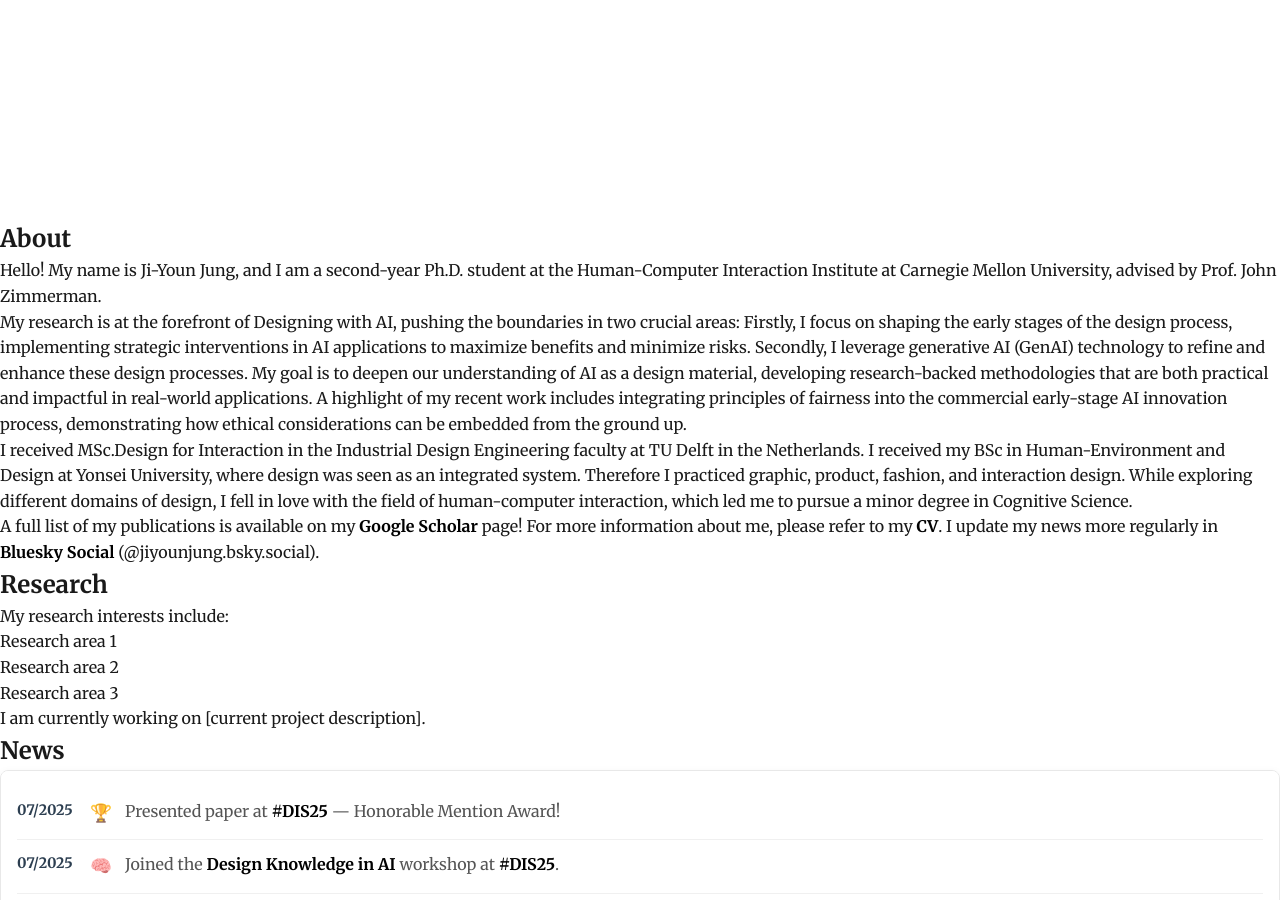
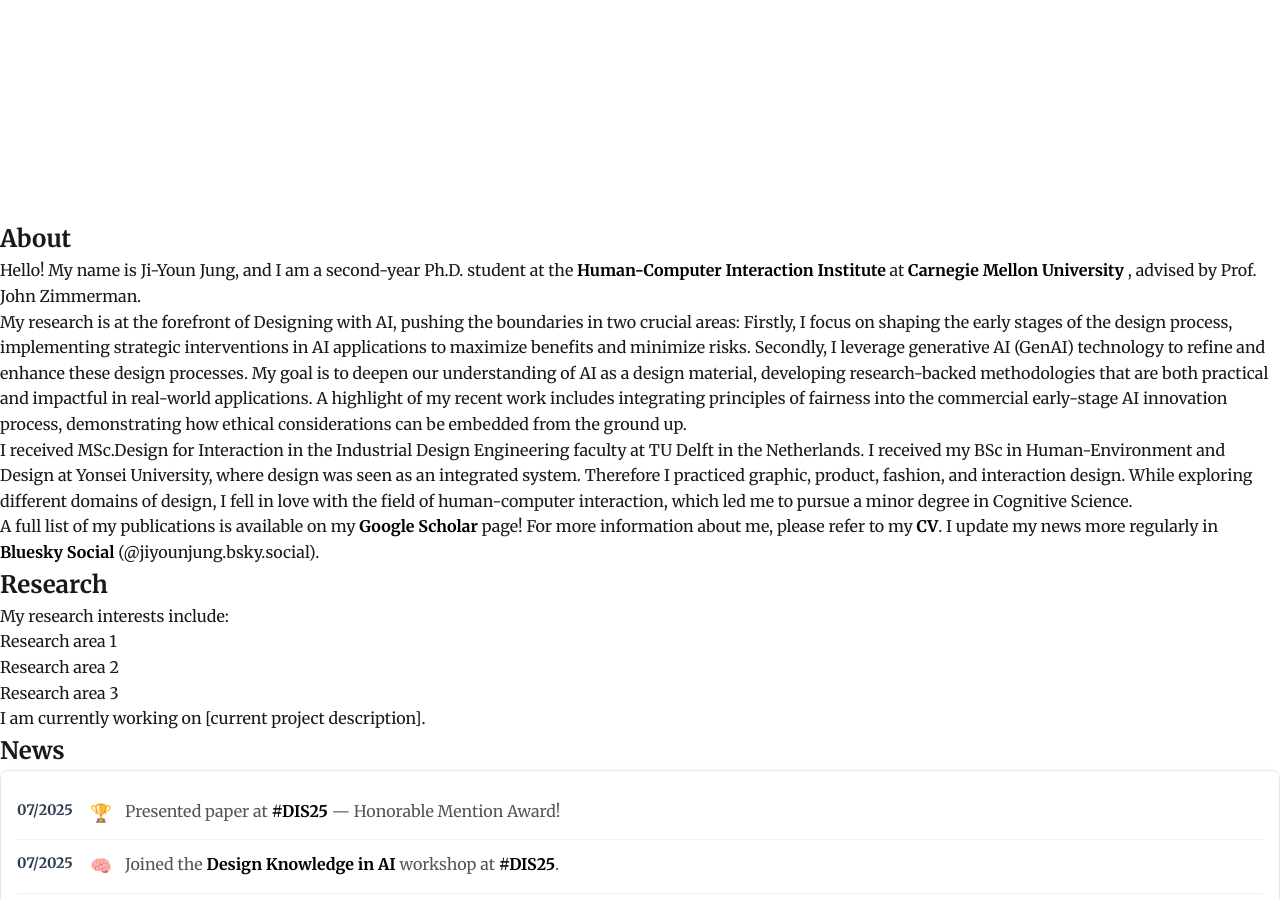
Before and after one commit to jiyoun-jung/jiyounjung, a Jekyll site: the page built from index.html, in a window 1280 px wide and 900 px high, scrolled down 3237 px. Built offline with Jekyll 4.4.1, drawn with Linux system fonts in a browser that asks for light colours; some web fonts are replaced.

Commit message:
index url

```diff
--- a/index.html
+++ b/index.html
@@ -5,7 +5,7 @@
 <section class="content-section">
   <h2>About</h2>
   <p>Hello!
-  My name is Ji-Youn Jung, and I am a second-year Ph.D. student at the Human-Computer Interaction Institute at Carnegie Mellon University, advised by Prof. John Zimmerman.</p>
+  My name is Ji-Youn Jung, and I am a second-year Ph.D. student at the <a href="https://hcii.cmu.edu/" target="_blank" rel="noopener noreferrer">Human-Computer Interaction Institute</a> at <a href="https://www.cmu.edu/" target="_blank" rel="noopener noreferrer">Carnegie Mellon University</a> , advised by Prof. John Zimmerman.</p>
 
   <p>My research is at the forefront of Designing with AI, pushing the boundaries in two crucial areas: Firstly, I focus on shaping the early stages of the design process, implementing strategic interventions in AI applications to maximize benefits and minimize risks. Secondly, I leverage generative AI (GenAI) technology to refine and enhance these design processes. My goal is to deepen our understanding of AI as a design material, developing research-backed methodologies that are both practical and impactful in real-world applications. A highlight of my recent work includes integrating principles of fairness into the commercial early-stage AI innovation process, demonstrating how ethical considerations can be embedded from the ground up.</p>
 
@@ -37,13 +37,13 @@
       <div class="news-item">
         <span class="news-date">07/2025</span>
         <span class="news-emoji">🧠</span>
-        <span class="news-text">Joined the <a href="https://dis25designknowledgeinai.myportfolio.com/">Design Knowledge in AI</a> workshop at <a href="https://dis.acm.org/2025/">#DIS25</a>.</span>
+        <span class="news-text">Joined the <a href="https://dis25designknowledgeinai.myportfolio.com/" target="_blank" rel="noopener noreferrer">Design Knowledge in AI</a> workshop at <a href="https://dis.acm.org/2025/" target="_blank" rel="noopener noreferrer">#DIS25</a>.</span>
       </div>
 
       <div class="news-item">
         <span class="news-date">05/2025</span>
         <span class="news-emoji">🗼</span>
-        <span class="news-text">Presented “AI Mismatch” paper at <a href="https://chi2025.acm.org/">#CHI25</a> in Yokohama!</span>
+        <span class="news-text">Presented “AI Mismatch” paper at <a href="https://chi2025.acm.org/" target="_blank" rel="noopener noreferrer">#CHI25</a> in Yokohama!</span>
       </div>
 
       <div class="news-item">
@@ -55,7 +55,7 @@
       <div class="news-item">
         <span class="news-date">08/2024</span>
         <span class="news-emoji">📄</span>
-        <span class="news-text">Paper accepted at <a href="https://www.humancomputation.com/">#HCOMP24</a>!</span>
+        <span class="news-text">Paper accepted at <a href="https://www.humancomputation.com/" target="_blank" rel="noopener noreferrer">#HCOMP24</a>!</span>
       </div>
 
       <div class="news-item">
@@ -67,13 +67,13 @@
       <div class="news-item">
         <span class="news-date">08/2023</span>
         <span class="news-emoji">📚</span>
-        <span class="news-text">Started Ph.D. at <a href="https://hcii.cmu.edu/">CMU HCII</a>!</span>
+        <span class="news-text">Started Ph.D. at <a href="https://hcii.cmu.edu/" target="_blank" rel="noopener noreferrer">CMU HCII</a>!</span>
       </div>
 
       <div class="news-item">
         <span class="news-date">05/2022</span>
         <span class="news-emoji">🌟</span>
-        <span class="news-text">First <a href="https://chi2025.acm.org/">#CHI</a> in New Orleans — presented paper & volunteered!</span>
+        <span class="news-text">First <a href="https://chi2025.acm.org/" target="_blank" rel="noopener noreferrer">#CHI</a> in New Orleans — presented paper & volunteered!</span>
       </div>
   </div>
 </section>
```
